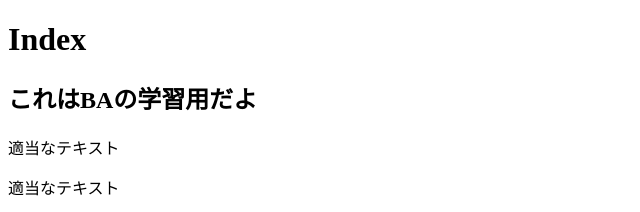
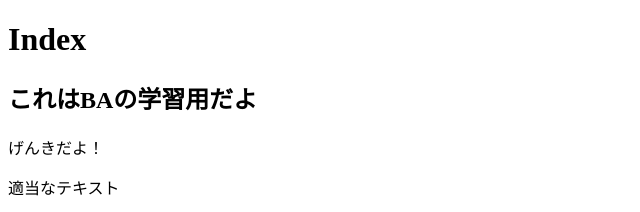
Before and after one commit to ShinuHiratsuka/Study, a plain HTML site: page Lesson-01-Git/index.html in a window 1280 px wide. Shown: the top 212 px of the page, 0-640 px from the left. Drawn offline with Linux system fonts and the light colour scheme.

Commit message:
changeText

```diff
--- a/Lesson-01-Git/index.html
+++ b/Lesson-01-Git/index.html
@@ -12,7 +12,7 @@
 <body>
   <h1>Index</h1>
   <h2>これはBAの学習用だよ</h2>
-  <p>適当なテキスト</p>
+  <p>げんきだよ！</p>
   <p>適当なテキスト</p>
   <p>適当なテキスト</p>
   <p>適当なテキスト</p>
```
